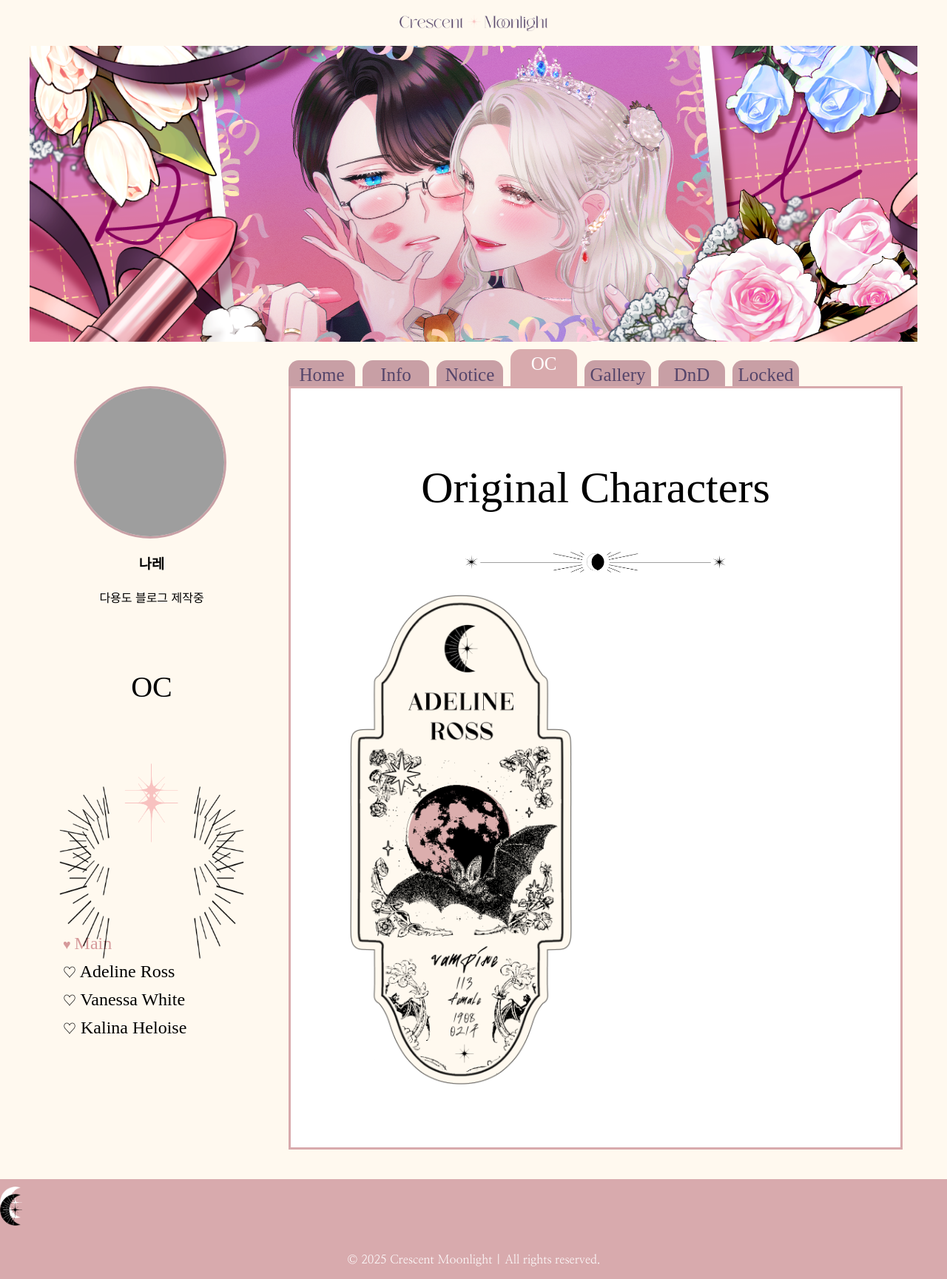
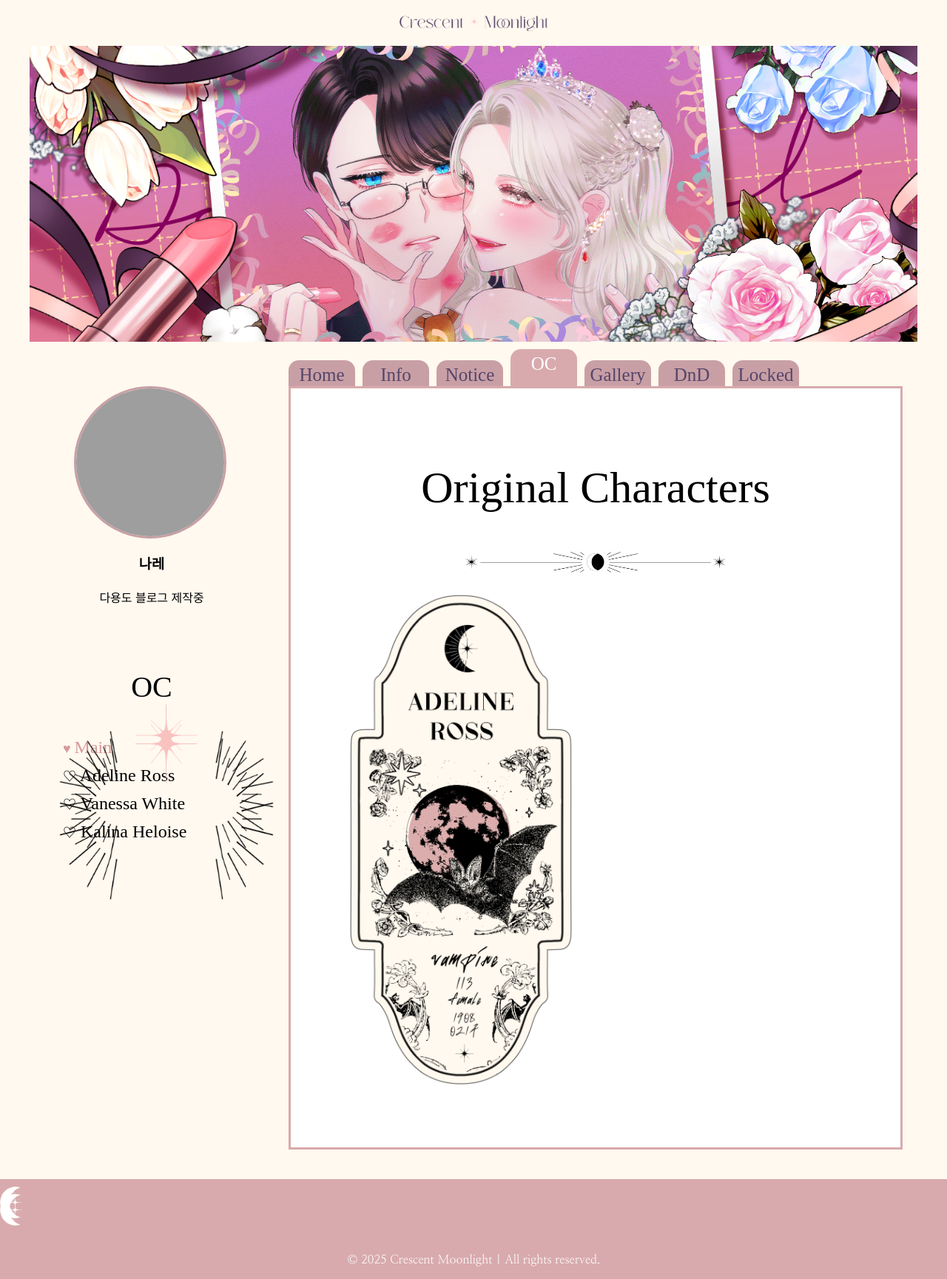
Before and after one commit to narelim/crescentmoonlight, a Jekyll site: the page built from oc.html, in a window 1280 px wide. Shown: the whole page at 74% size. Built offline with Jekyll 4.4.1, drawn with Linux system fonts in a browser that asks for light colours; some web fonts are replaced; grey boxes are pictures that could not be loaded.

Commit message:
깨달음의순간

```diff
--- a/_includes/footer.html
+++ b/_includes/footer.html
@@ -1,4 +1,4 @@
 <footer>
-  <img src="assets/images/home/blog_element_06.png" alt="푸터로고" class="footer-img">
+  <img src="assets/images/home/blog_element_06_01.png" alt="푸터로고" class="footer-img">
   <p>© 2025 Crescent Moonlight | All rights reserved.</p>
  </footer>
--- a/_includes/oc-category.html
+++ b/_includes/oc-category.html
@@ -1,7 +1,5 @@
-<div class="occategory">
     <div class="category-title">OC</div>
     <img src="assets/images/home/blog_element_07.png" alt="꾸밈" class="category-light-img">
-</div>
 
             <div class="category-container">
                   <!-- OC 선택 시 표시될 목록 -->
--- a/styles/common.css
+++ b/styles/common.css
@@ -401,10 +401,8 @@
 
   /* 로고 아이콘 */
   .logo-icon {
-    position: relative;
+    position: absolute;
     text-align: center;
-    top: 80px;
-    right: 30px;
     width: 50px;
     height: 50px;
     background-image: url('/assets/images/home/blog_element_06.png');
@@ -453,8 +451,7 @@
 
   /* 카테고리 꾸밈요소 */
   .category-light-img {
-    position: relative;
-    top: 80px;
+    position: absolute;
     width: 370px;
     height:265px;
     background-image: url('/assets/images/home/blog_element_07.png');
--- a/styles/oc.css
+++ b/styles/oc.css
@@ -1,11 +1,5 @@
 .category {
   list-style: none;
-}
-
-.occategory {
-  list-style: none;
-  align-items: center;
-  text-align: center;
   padding-top: 50px;
 }
 
@@ -78,8 +72,6 @@
 }
 
 
-
-
 .subcategory {
   list-style: none;
   padding-left: 20px;
```
